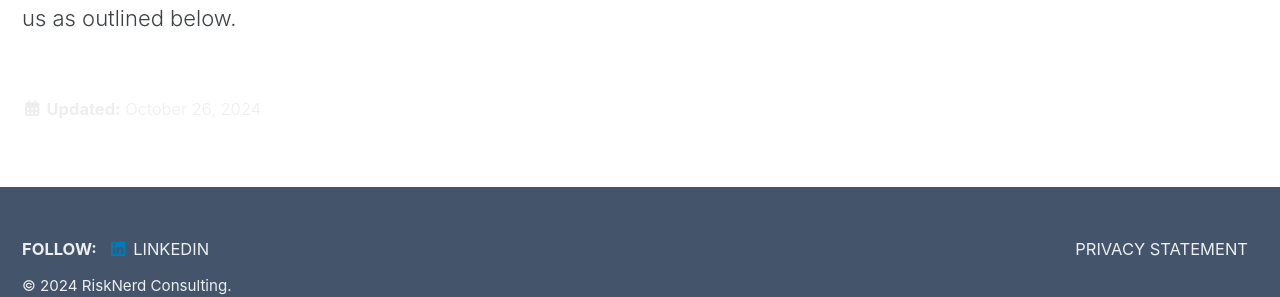
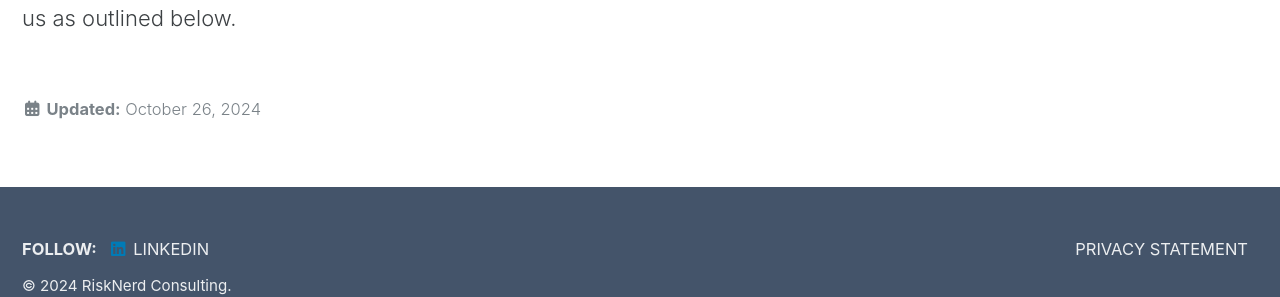
Before and after one commit to mattddickinson/risknerd2, a Jekyll site: the page built from _pages/privacy.md, in a window 1280 px wide and 1400 px high, scrolled down 1559 px. Shown: the part 1058-1355 px from the top of the window. Built offline with Jekyll 4.4.1, drawn with Linux system fonts in a browser that asks for light colours; cached includes are drawn as plain includes.

Commit message:
page date color change to grey

```diff
--- a/_sass/minimal-mistakes/_page.scss
+++ b/_sass/minimal-mistakes/_page.scss
@@ -296,7 +296,7 @@ body {
 
 .page__meta {
   margin-top: 2em;
-  color: $muted-text-color;
+  color: $gray;
   font-family: $sans-serif;
   font-size: $type-size-6;
 
--- a/_sass/minimal-mistakes/_pagenosidebar.scss
+++ b/_sass/minimal-mistakes/_pagenosidebar.scss
@@ -296,7 +296,7 @@ body {
 
 .page__meta {
   margin-top: 2em;
-  color: $muted-text-color;
+  color: $gray;
   font-family: $sans-serif;
   font-size: $type-size-6;
 
```
